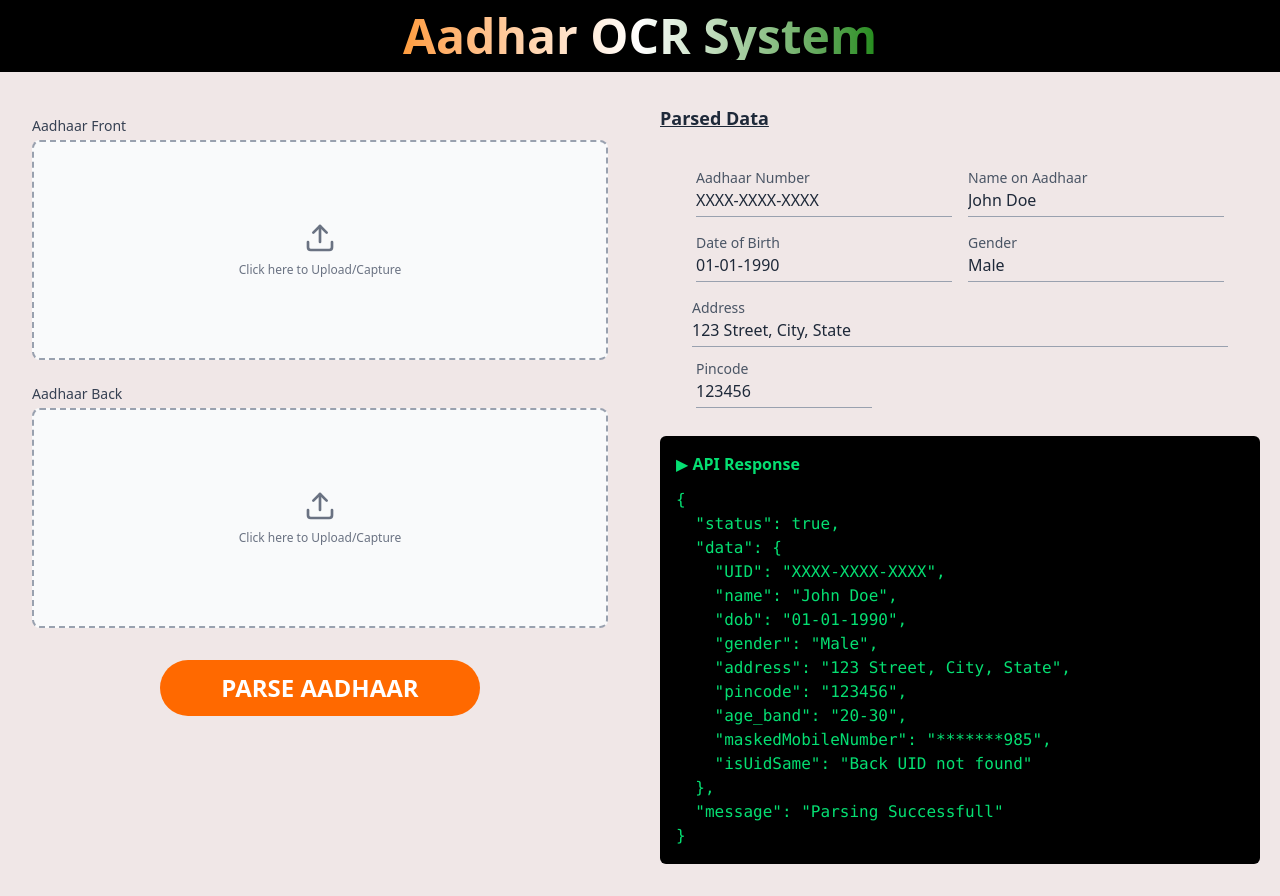
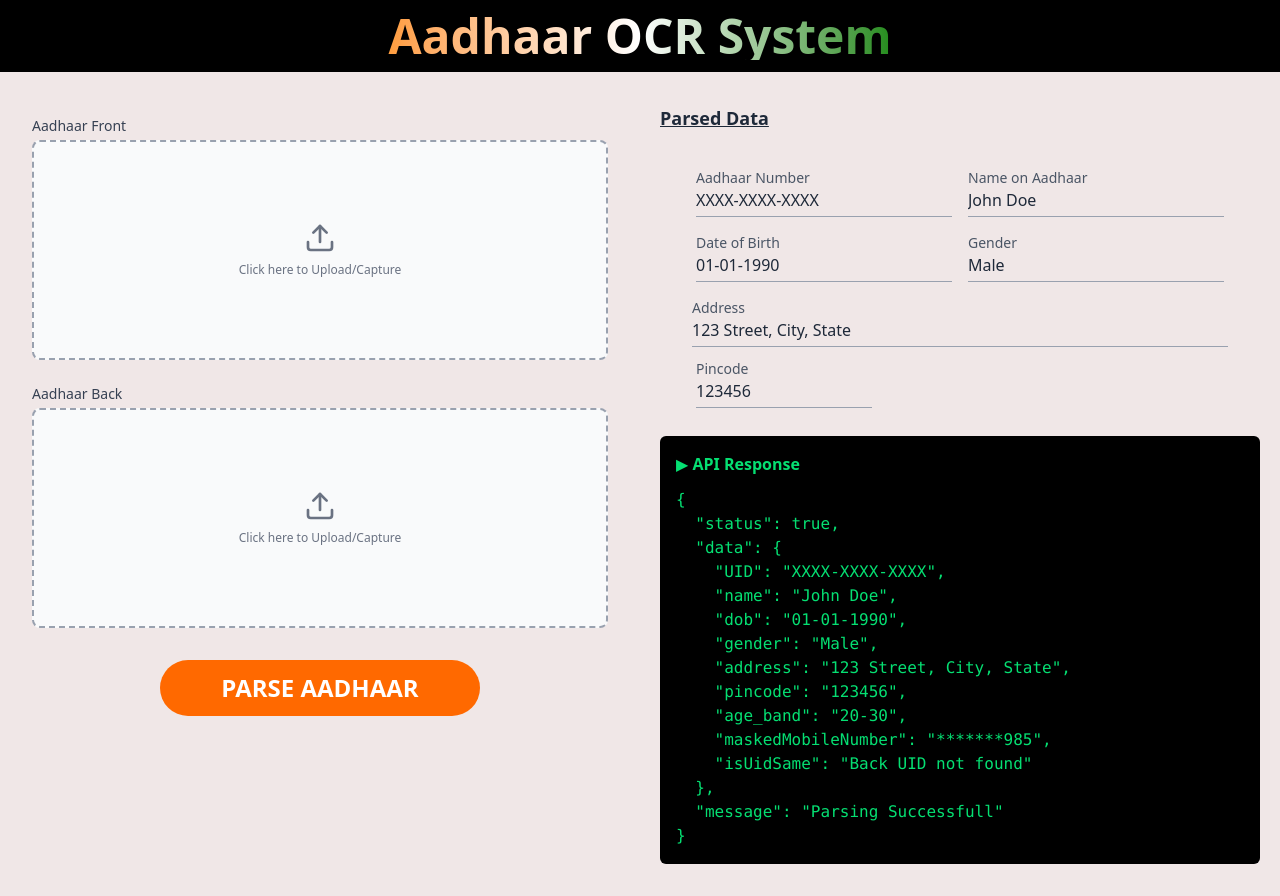
Before and after one commit to Javedmv/OCR-Aadhar-front, a React (Vite) app: page / in a window 1280 px wide. Built offline with nearby package versions, Linux system fonts and the light colour scheme.

Commit message:
fix: correct the header spelling

```diff
--- a/src/Components/Header.tsx
+++ b/src/Components/Header.tsx
@@ -6,7 +6,7 @@
                       bg-clip-text text-transparent
                       text-2xl sm:text-3xl md:text-4xl lg:text-5xl
                       font-bold text-center px-2 max-w-full break-words">
-          Aadhar OCR System
+          Aadhaar OCR System
         </h1>
       </div>
     </header>
```
